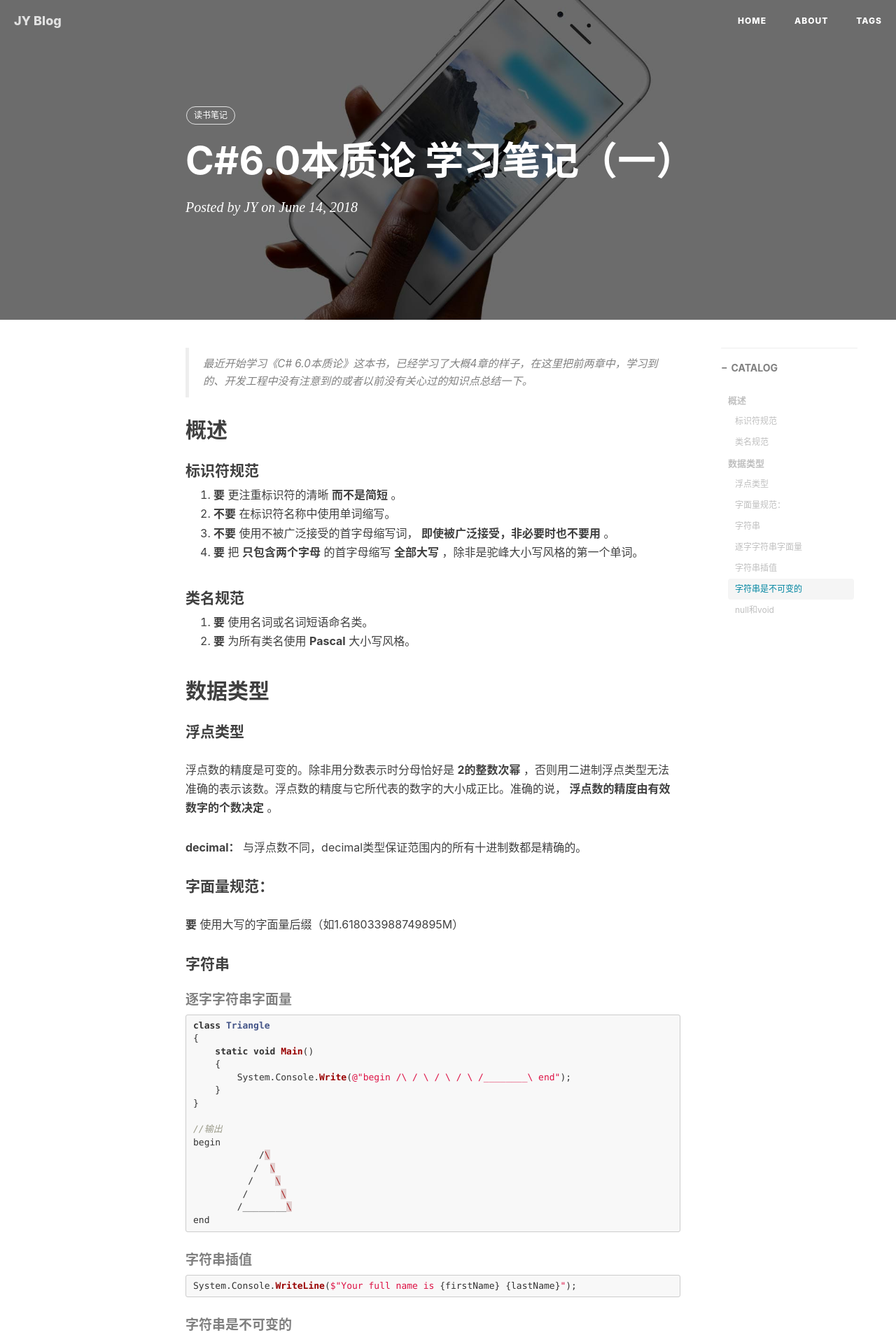
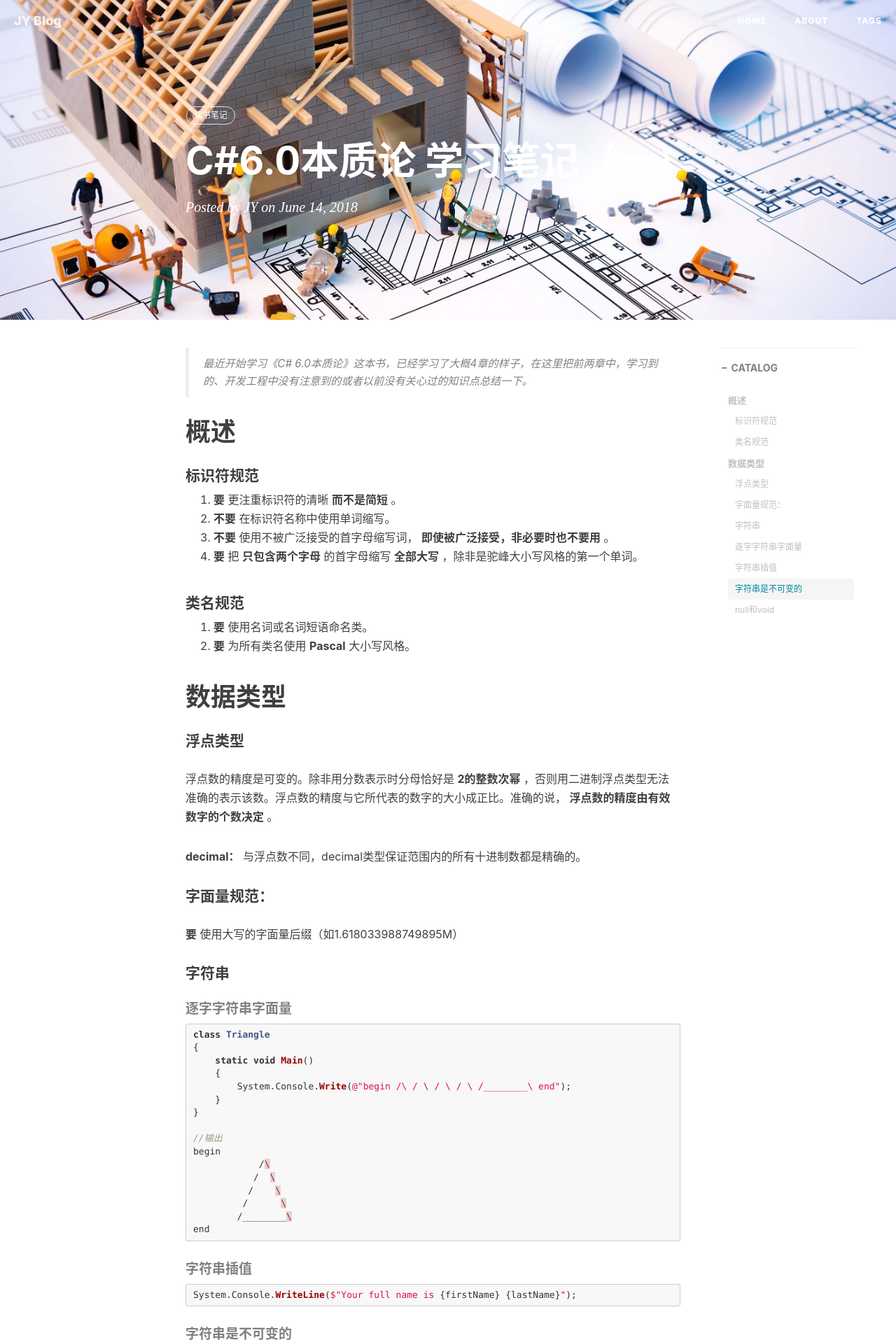
Before and after one commit to smjCoder/smjCoder.github.io, a Jekyll site: the page built from _posts/2018-06-14-C#6.0本质论-学习笔记（一）.md, in a window 1280 px wide. Shown: the top 1918 px of the page at 70% size. Built offline with Jekyll 4.4.1, drawn with Linux system fonts in a browser that asks for light colours; nearby versions of some CDN libraries; comment, search, counter and statistics services are not loaded.

Commit message:
更新博客

```diff
--- a/_posts/2018-06-14-C#6.0本质论-学习笔记（一）.md
+++ b/_posts/2018-06-14-C#6.0本质论-学习笔记（一）.md
@@ -1,10 +1,10 @@
 ---
-layout:     post
-title:      C#6.0本质论 学习笔记（一）
+layout: post
+title: C#6.0本质论 学习笔记（一）
 subtitle:
-date:       2018-06-14
-author:     JY
-header-img: img/post-bg-ios9-web.jpg
+date: 2018-06-14
+author: JY
+header-img: img/post-bg-map.jpg
 catalog: true
 tags:
     - 读书笔记
@@ -13,7 +13,7 @@
 >
 最近开始学习《C# 6.0本质论》这本书，已经学习了大概4章的样子，在这里把前两章中，学习到的、开发工程中没有注意到的或者以前没有关心过的知识点总结一下。
 
-## 概述
+# 概述
 
 #### 标识符规范
 1.  __要__ 更注重标识符的清晰 __而不是简短__ 。
@@ -26,7 +26,7 @@
 1.  __要__ 使用名词或名词短语命名类。
 2.  __要__ 为所有类名使用 __Pascal__ 大小写风格。
 
-## 数据类型
+# 数据类型
 
 #### 浮点类型
 
```
Also changed, not shown: _posts/2018-07-11-Unity集成第三方SDK问题总结.md (+1 -1 lines).
